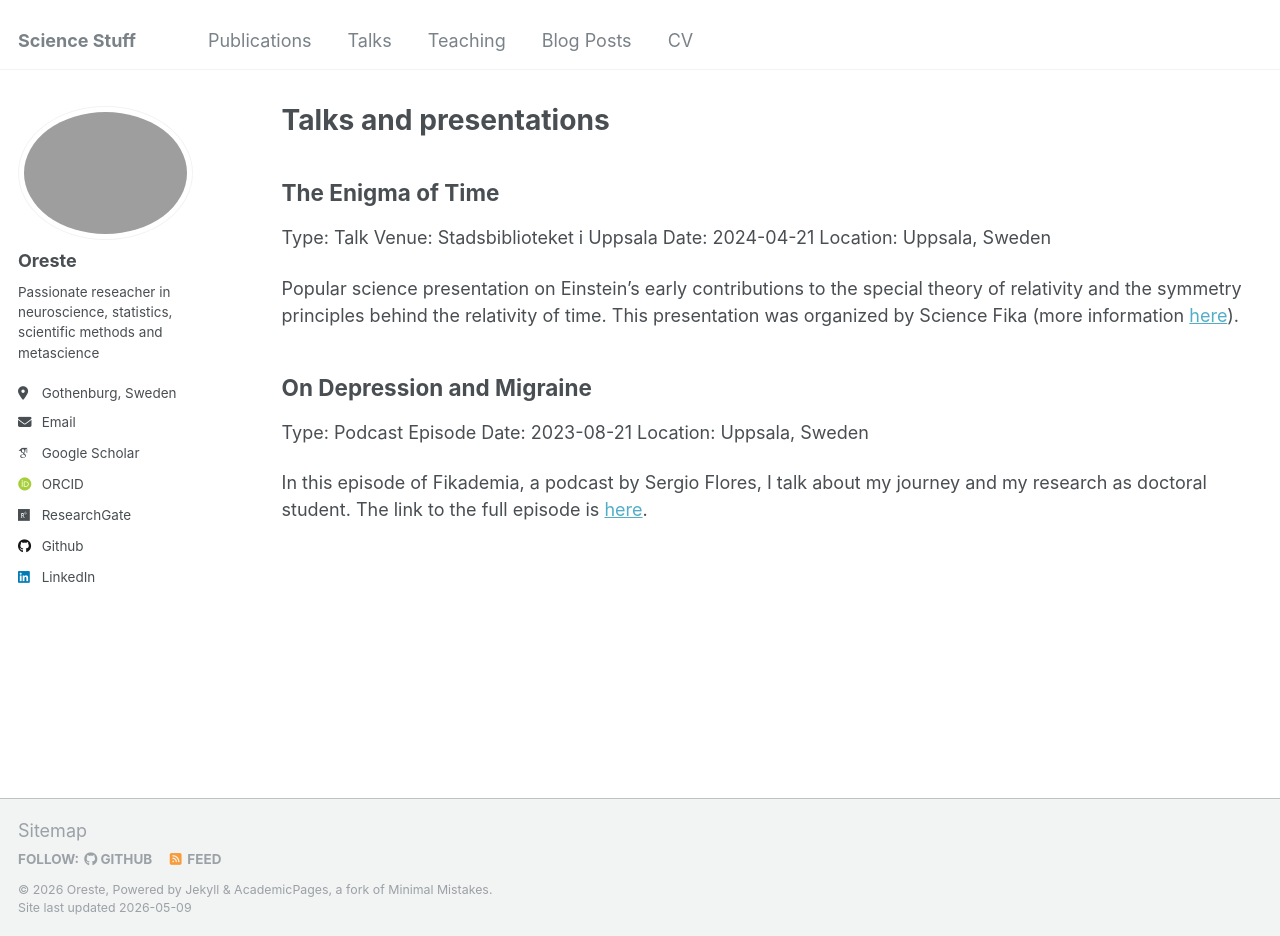
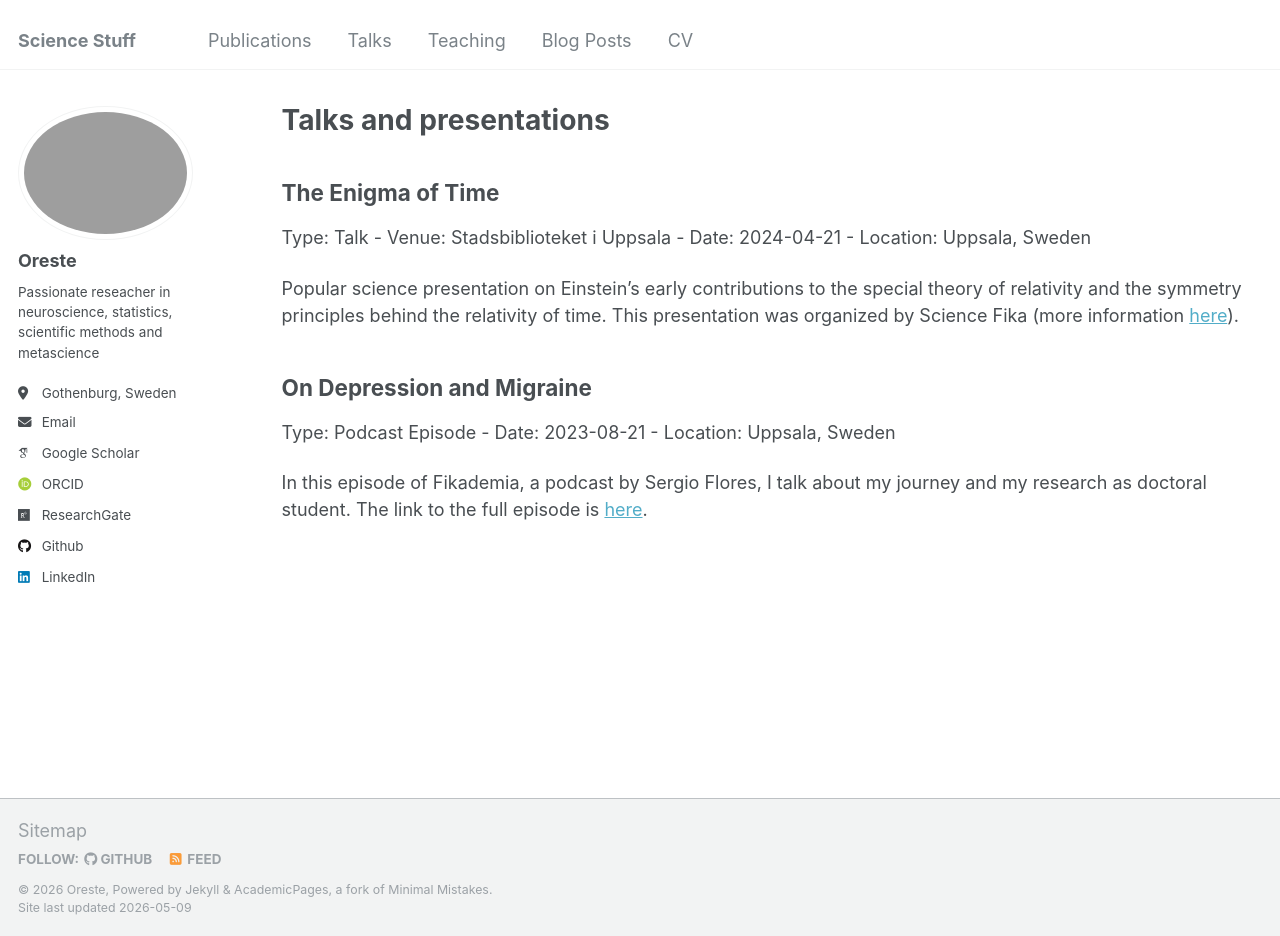
Before and after one commit to OresteAffatato/oresteaffatato.github.io, a Jekyll site: the page built from _pages/talks.md, in a window 1280 px wide and 936 px high. Built offline with Jekyll 4.4.1, drawn with Linux system fonts in a browser that asks for light colours; some web fonts are replaced.

```diff
--- a/_pages/talks.md
+++ b/_pages/talks.md
@@ -11,17 +11,17 @@ redirect_from:
 
 ## The Enigma of Time
 
-Type: Talk
-Venue: Stadsbiblioteket i Uppsala
-Date: 2024-04-21
+Type: Talk -
+Venue: Stadsbiblioteket i Uppsala -
+Date: 2024-04-21 -
 Location: Uppsala, Sweden
 
 Popular science presentation on Einstein's early contributions to the special theory of relativity and the symmetry principles behind the relativity of time. This presentation was organized by Science Fika (more information <a href="https://www.sciencefika.se/" title="hp">here</a>).
 
 ## On Depression and Migraine
 
-Type: Podcast Episode
-Date: 2023-08-21
+Type: Podcast Episode -
+Date: 2023-08-21 -
 Location: Uppsala, Sweden
 
 In this episode of Fikademia, a podcast by Sergio Flores, I talk about my journey and my research as doctoral student.
```
